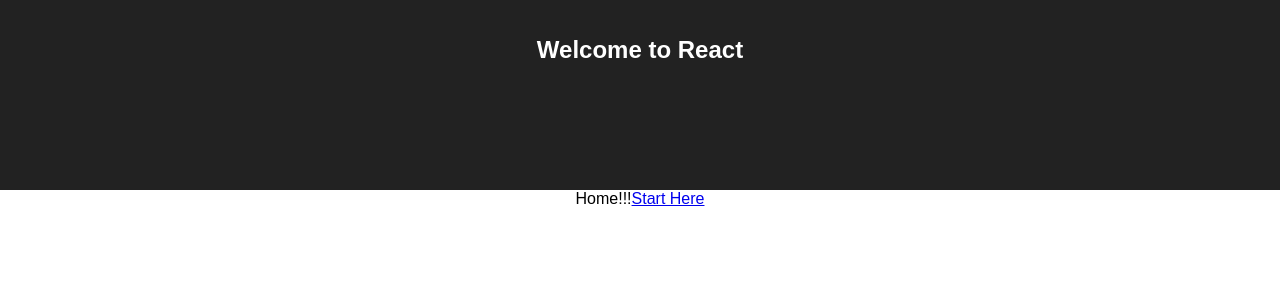
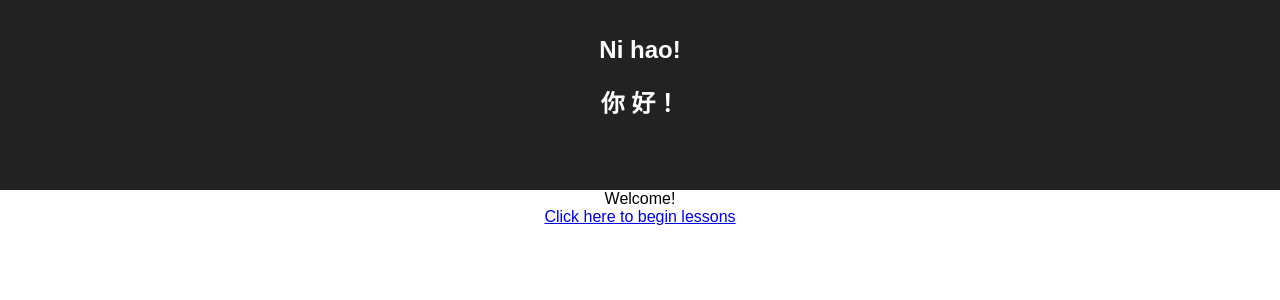
Before and after one commit to wendy-c/nihao.there, a React (Create React App) app: page / in a window 1280 px wide. Shown: the top 300 px of the page. Built offline with nearby package versions, Linux system fonts and the light colour scheme.

Commit message:
Add classes and rename some things

```diff
--- a/public/index.html
+++ b/public/index.html
@@ -9,7 +9,7 @@
       homescreen on Android. See https://developers.google.com/web/fundamentals/engage-and-retain/web-app-manifest/
     -->
     <link rel="manifest" href="%PUBLIC_URL%/manifest.json">
-    <link rel="shortcut icon" href="%PUBLIC_URL%/nihao.png">
+    <link rel="shortcut icon" href="%PUBLIC_URL%/assets/nihao.png">
     <!--
       Notice the use of %PUBLIC_URL% in the tags above.
       It will be replaced with the URL of the `public` folder during the build.
@@ -19,7 +19,7 @@
       work correctly both with client-side routing and a non-root public URL.
       Learn how to configure a non-root public URL by running `npm run build`.
     -->
-    <title>React App</title>
+    <title>Ni hao there ~~</title>
   </head>
   <body>
     <noscript>
--- a/src/App.js
+++ b/src/App.js
@@ -1,6 +1,6 @@
 import React, { Component } from 'react';
 import { BrowserRouter, Route, Switch } from 'react-router-dom';
-import Main from "./Main";
+import Home from "./Home";
 import Lessons from "./Lessons";
 import Lesson from "./Lesson";
 import './App.css';
@@ -10,12 +10,13 @@
     return (
       <div className="App">
         <header className="App-header">
-          <h1 className="App-title">Welcome to React</h1>
+          <h1 className="App-title">Ni hao! </h1>
+          <h2 className="App-title">你 好！</h2>
         </header>
 
       <BrowserRouter>
         <Switch>
-          <Route exact path="/" component={Main}/>
+          <Route exact path="/" component={Home}/>
           <Route exact path="/lessons" component={Lessons}/>
           <Route path="/lessons/:number" component={Lesson}/>
         </Switch>
--- /dev/null
+++ b/src/Home.js
@@ -0,0 +1,13 @@
+import React, { Component } from "react";
+import {Link} from "react-router-dom";
+
+export default class Home extends Component {
+  render() {
+    return(
+        <div className="home-container">
+          <div className="welcome">Welcome!</div>
+          <Link to="/lessons">Click here to begin lessons</Link>
+        </div>
+      );
+  }
+}
--- a/src/Main.js
+++ /dev/null
@@ -1,17 +0,0 @@
-import React, { Component } from "react";
-import {Link} from "react-router-dom";
-
-class Main extends Component {
-  render() {
-    return(
-        <div>
-          Home!!!
-
-          <Link to="/lessons">Start Here</Link>
-        </div>
-
-      );
-  }
-}
-
-export default Main;
```
Also changed, not shown: public/assets/nihao.png (renamed from public/nihao.png).
